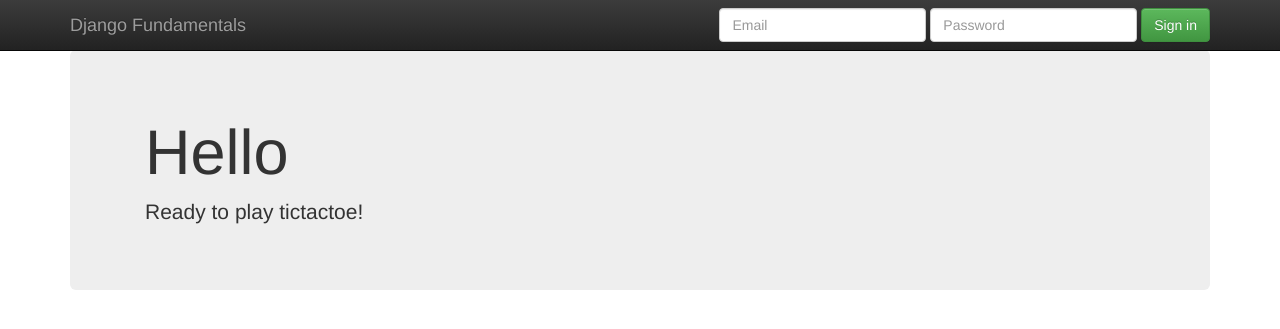
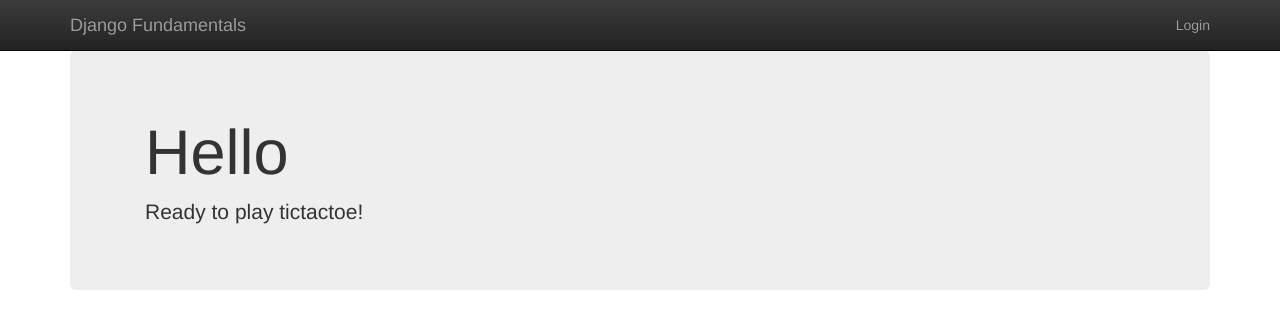
Before and after one commit to harry100/tictactoe, a Django app: page / in a window 1280 px wide. Shown: the top 329 px of the page. Run offline with Django 3.2, Linux system fonts and the light colour scheme; some libraries are stand-ins or nearby versions.

Commit message:
login and logout views setup

```diff
--- a/tictactoe/player/urls.py
+++ b/tictactoe/player/urls.py
@@ -1,6 +1,11 @@
 from django.conf.urls import url
+from django.contrib.auth.views import LoginView, LogoutView
 from .views import home
 
 urlpatterns = [
-	url(r'home$', home)
+	url(r'home$', home, name='player_home'),
+	url(r'login$', LoginView.as_view(template_name="player/login_form.html"),
+					name='player_login'),
+	url(r'logout$', LogoutView.as_view(),
+					name='player_logout')
 ]
--- a/tictactoe/player/views.py
+++ b/tictactoe/player/views.py
@@ -1,7 +1,9 @@
 from django.shortcuts import render
+from django.contrib.auth.decorators import login_required
 from gameplay.models import Game
 
 
+@login_required
 def home(request):
 	my_games = Game.objects.games_for_user(request.user)
 	active_games = my_games.active()
--- a/tictactoe/templates/base.html
+++ b/tictactoe/templates/base.html
@@ -25,25 +25,15 @@
     <nav class="navbar navbar-inverse navbar-fixed-top" role="navigation">
       <div class="container">
         <div class="navbar-header">
-          <button type="button" class="navbar-toggle collapsed" data-toggle="collapse" data-target="#navbar" aria-expanded="false" aria-controls="navbar">
-            <span class="sr-only">Toggle navigation</span>
-            <span class="icon-bar"></span>
-            <span class="icon-bar"></span>
-            <span class="icon-bar"></span>
-          </button>
           <a class="navbar-brand" href="/">Django Fundamentals</a>
         </div>
-        <div id="navbar" class="navbar-collapse collapse">
-          <form class="navbar-form navbar-right" role="form">
-            <div class="form-group">
-              <input type="text" placeholder="Email" class="form-control">
-            </div>
-            <div class="form-group">
-              <input type="password" placeholder="Password" class="form-control">
-            </div>
-            <button type="submit" class="btn btn-success">Sign in</button>
-          </form>
-        </div><!--/.navbar-collapse -->
+        <ul class="nav navbar-nav navbar-right">
+        	{% if user.is_authenticated %}
+        		<li><a href="{% url 'player_logout' %}">Logout</a></li>
+        	{% else %}
+        		<li><a href="{% url 'player_login' %}">Login</a></li>
+        	{% endif %}
+        </ul>
       </div>
     </nav>
 
--- a/tictactoe/tictactoe/urls.py
+++ b/tictactoe/tictactoe/urls.py
@@ -23,5 +23,5 @@ from .views import welcome
 urlpatterns = [
     path('admin/', admin.site.urls),
     url(r'^player/', include('player.urls')),
-    url(r'^$', welcome)
+    url(r'^$', welcome, name='tictactoe_welcome')
 ]
--- a/tictactoe/tictactoe/views.py
+++ b/tictactoe/tictactoe/views.py
@@ -1,5 +1,7 @@
-from django.shortcuts import render
+from django.shortcuts import render, redirect
 
 
 def welcome(request):
+	if request.user.is_authenticated:
+		return redirect('player_home')
 	return render(request, 'tictactoe/welcome.html', {'title': 'Welcome'})
```
Also changed, not shown: tictactoe/templates/player/login_form.html (added, +22 -0 lines), tictactoe/db.sqlite3, 1 other file.
